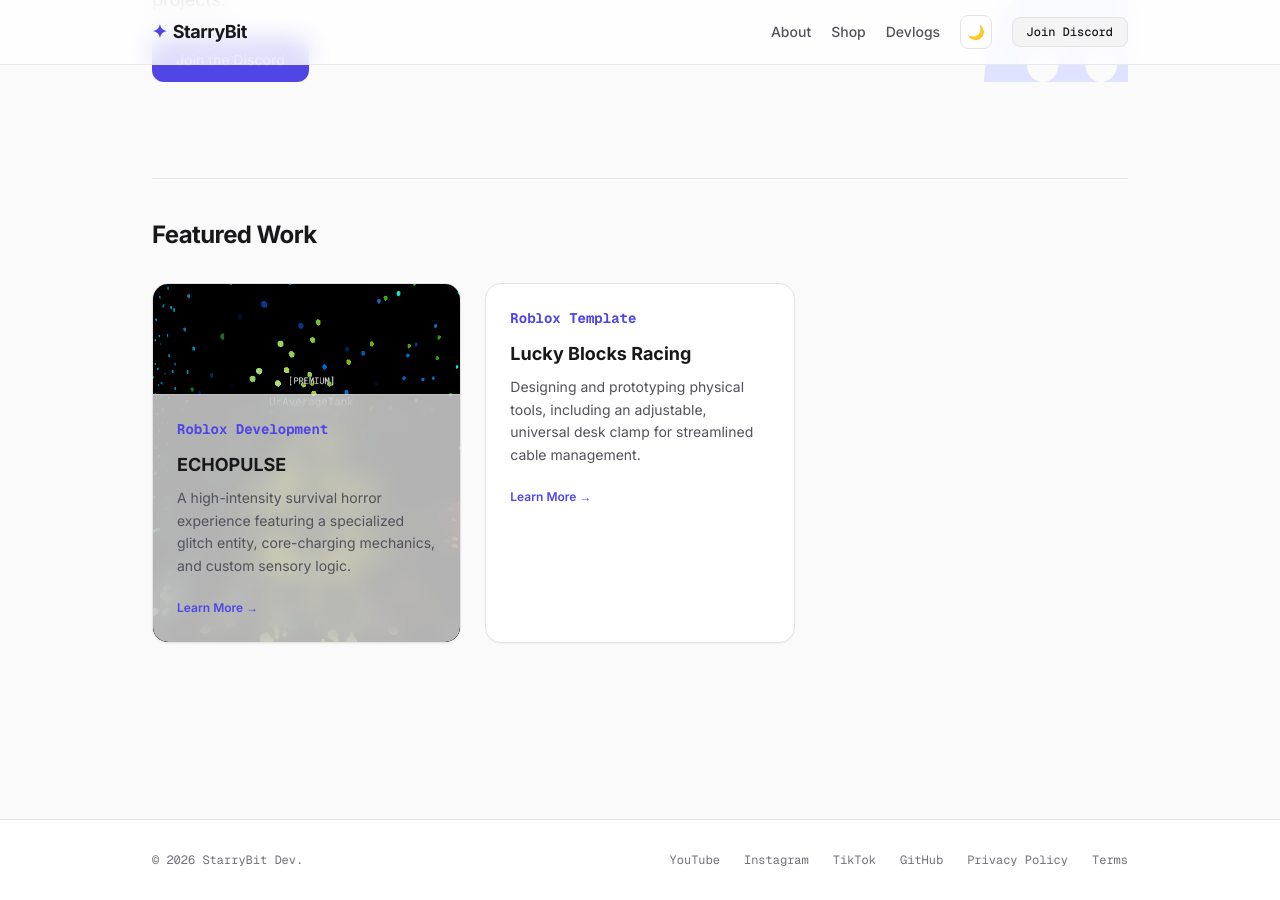
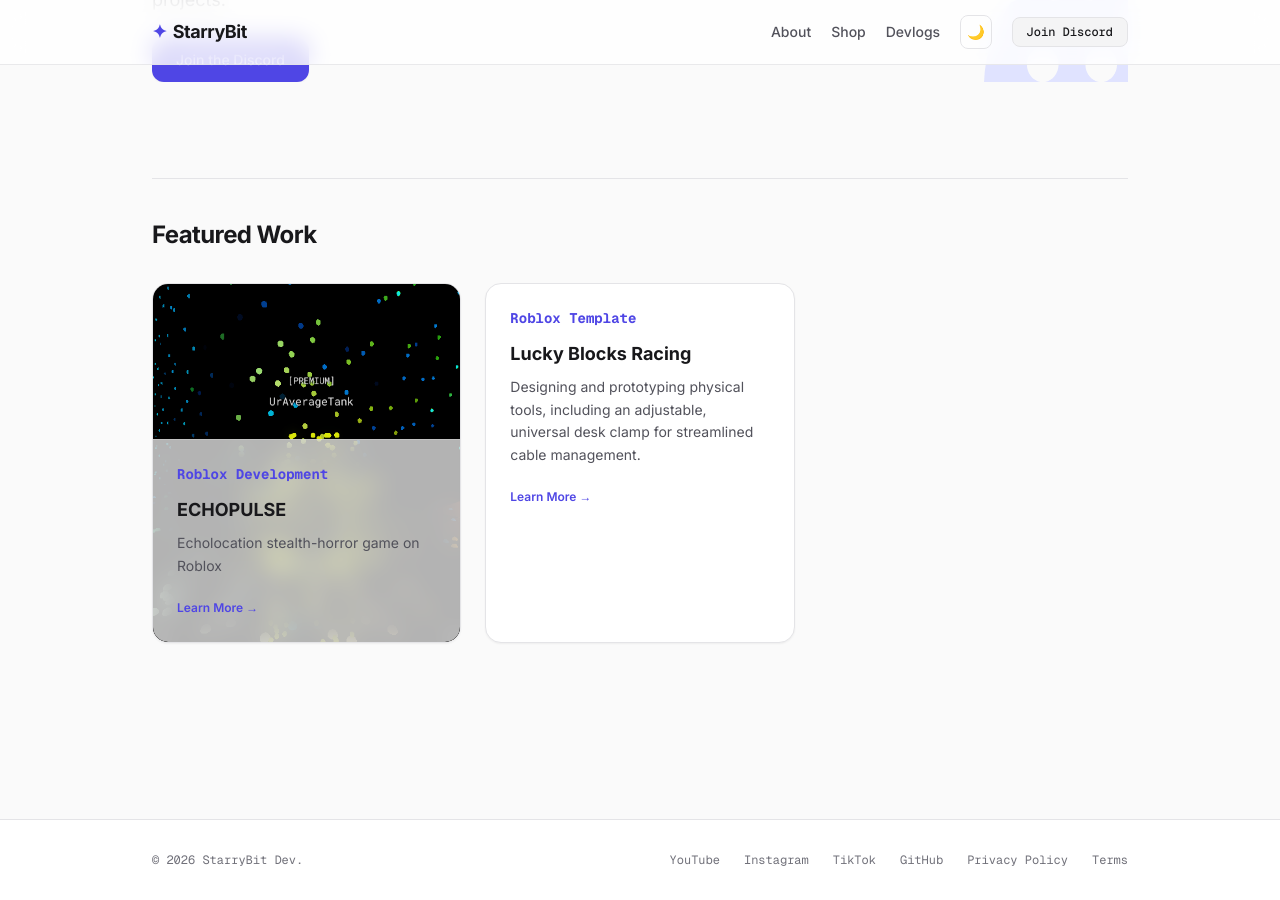
Before and after one commit to StarryBit/starrybit.github.io, a Jekyll site: the page built from index.html, in a window 1280 px wide and 900 px high, scrolled down 1323 px. Built offline with Jekyll 4.4.1, drawn with Linux system fonts in a browser that asks for light colours; nearby versions of some CDN libraries.

Commit message:
Update index.html

```diff
--- a/index.html
+++ b/index.html
@@ -85,7 +85,7 @@ title: StarryBit | Roblox Systems Engineering
             image="/assets/Screenshot 2026-07-07 124608.png"
             category="Roblox Development"
             title="ECHOPULSE"
-            description="A high-intensity survival horror experience featuring a specialized glitch entity, core-charging mechanics, and custom sensory logic."
+            description="Echolocation stealth-horror game on Roblox"
             link="/blog/"
             style="showcase"
         %}
```
